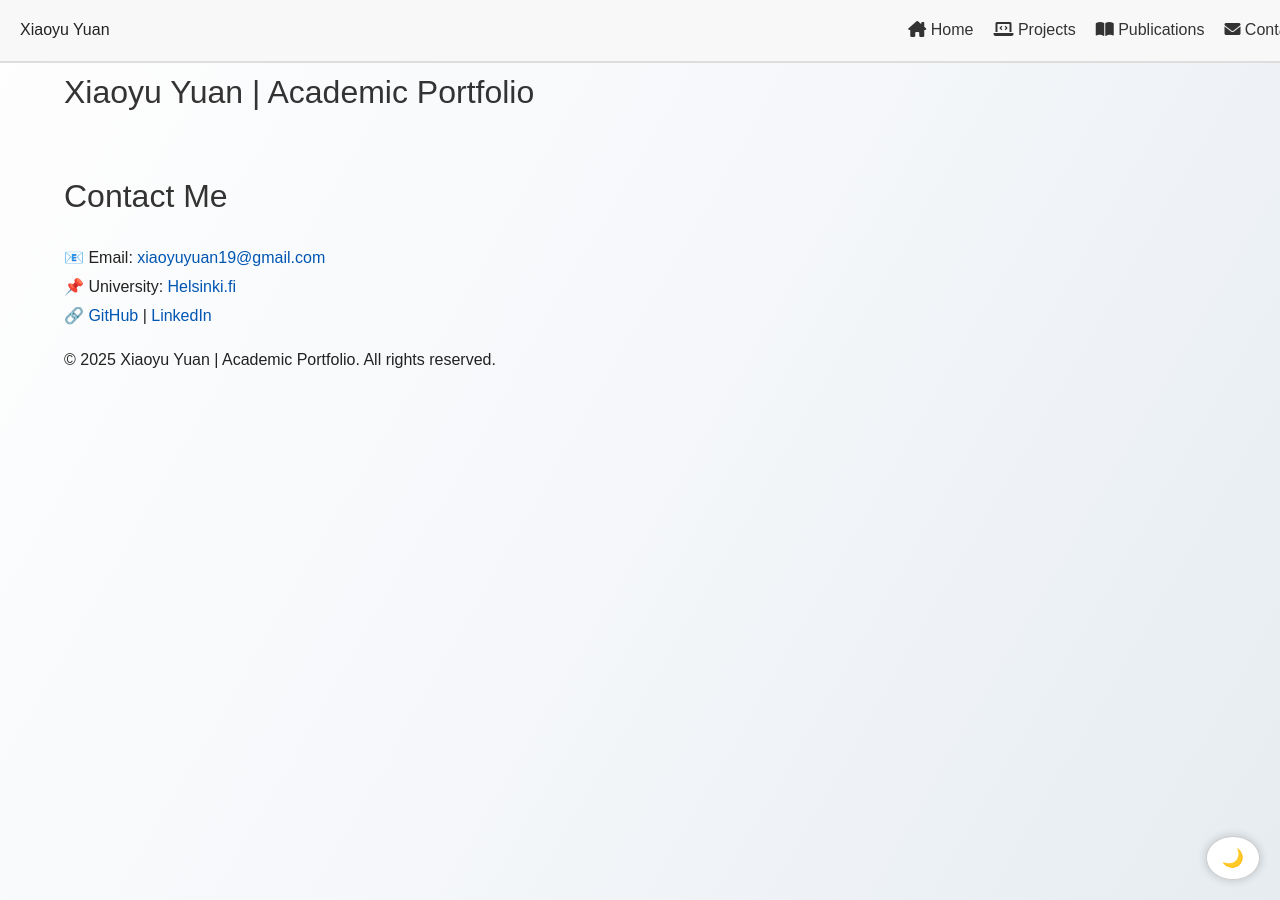
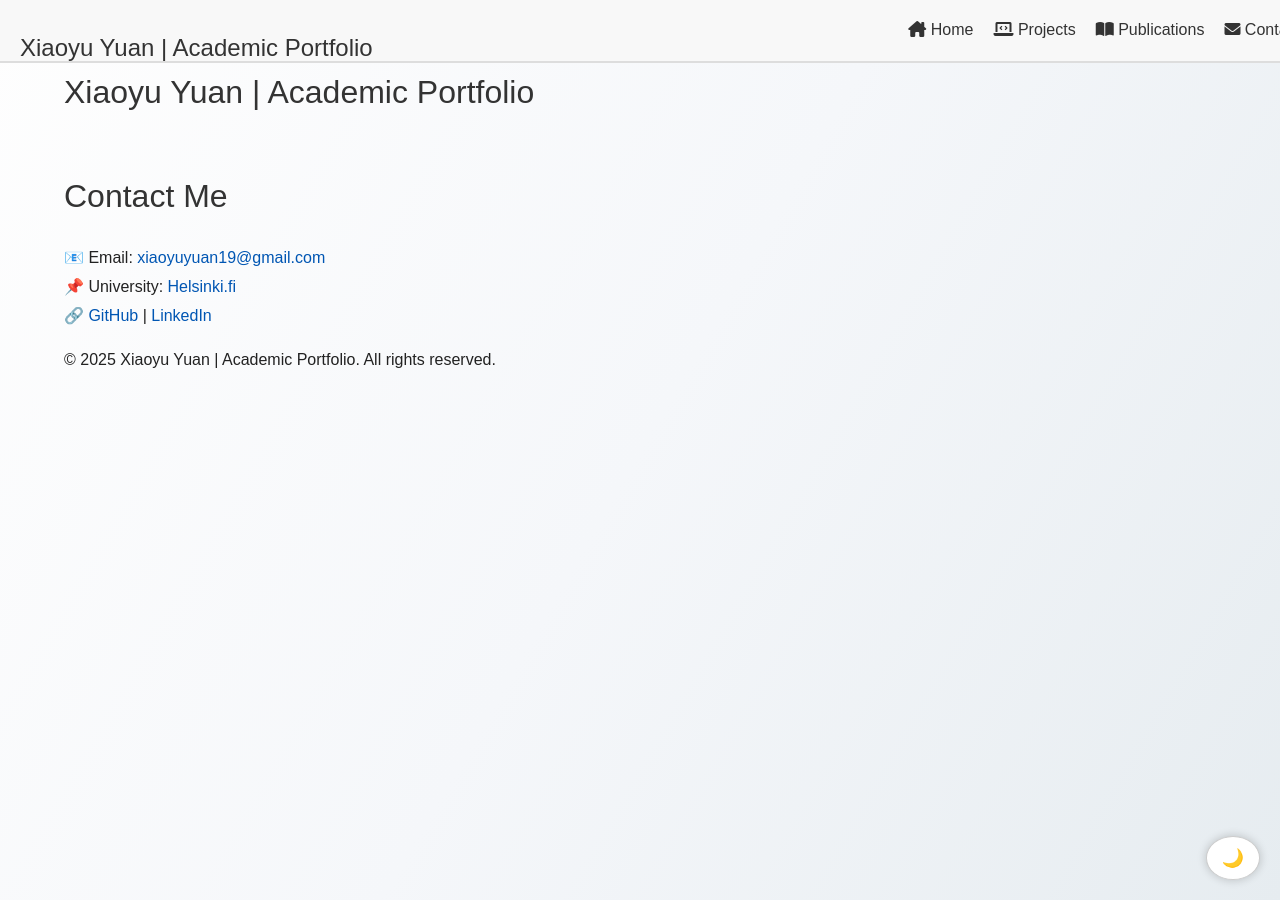
Before and after one commit to XiaoyuYuan19/portfolio, a Jekyll site: the page built from contact.md, in a window 1280 px wide. Built offline with Jekyll 4.4.1, drawn with Linux system fonts in a browser that asks for light colours.

Commit message:
Update default.html

```diff
--- a/_layouts/default.html
+++ b/_layouts/default.html
@@ -19,7 +19,7 @@
     <header>
         <h1>{{ site.title }}</h1>
         <nav class="navbar">
-            Xiaoyu Yuan
+            <h1>Xiaoyu Yuan | Academic Portfolio</h1>
             <ul>
                 <li><a href="/portfolio/"><i class="fa-solid fa-house-chimney"></i> Home</a></li>
                 <li><a href="/portfolio/projects/"><i class="fa-solid fa-laptop-code"></i> Projects</a></li>
```
